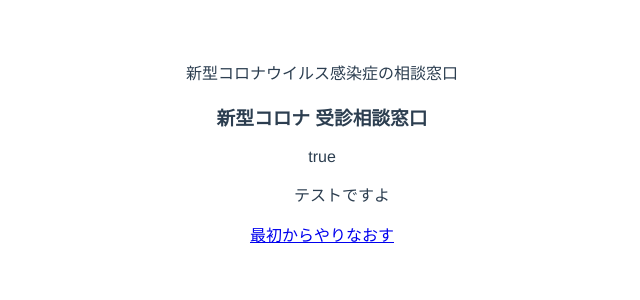
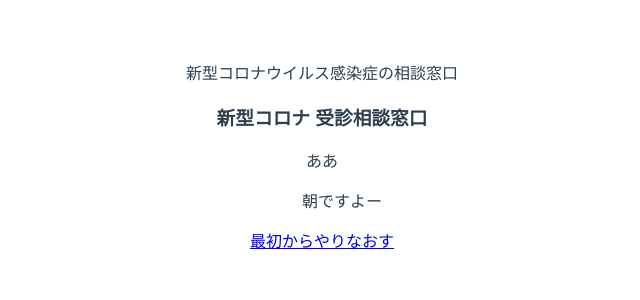
Before and after one commit to yusakuOono/covid19-diagnoser, a Vue app: page /answer1 in a window 1280 px wide. Shown: the top 300 px of the page, without its empty margins (318-958 px from the left). Built offline with nearby package versions, Linux system fonts and the light colour scheme.

Commit message:
時間によって表示内容を変更

```diff
--- a/src/views/page/answer/answer1.vue
+++ b/src/views/page/answer/answer1.vue
@@ -1,14 +1,16 @@
 <template>
   <div class="page1 container">
     <h3>新型コロナ 受診相談窓口</h3>
+
       <dl v-if="bool">
         <dl>{{bool}}</dl>
         <dd>テストですよ</dd>
       </dl>
       <dl v-else>
-      <dl>{{ h }}</dl>
+        <dl>ああ</dl>
         <dd>朝ですよー</dd>
       </dl>
+
   </div>
 </template>
 
@@ -19,11 +21,13 @@ export default {
       bool: true
     }
   },
-  mouted: function() {
-      let Date = new Date();
-      let time = Date.getHours();
-      if( 1 > time ){
-        return this.bool = false
+  mounted() {
+    let date = new Date();
+    let hour = date.getHours();
+    if(hour >= 9 || 17 <= hour){
+      return this.bool = true;
+    }else{
+      return this.bool = false;
     }
   }
 }
```
Lines whose indentation alone changed are shown as unchanged.
